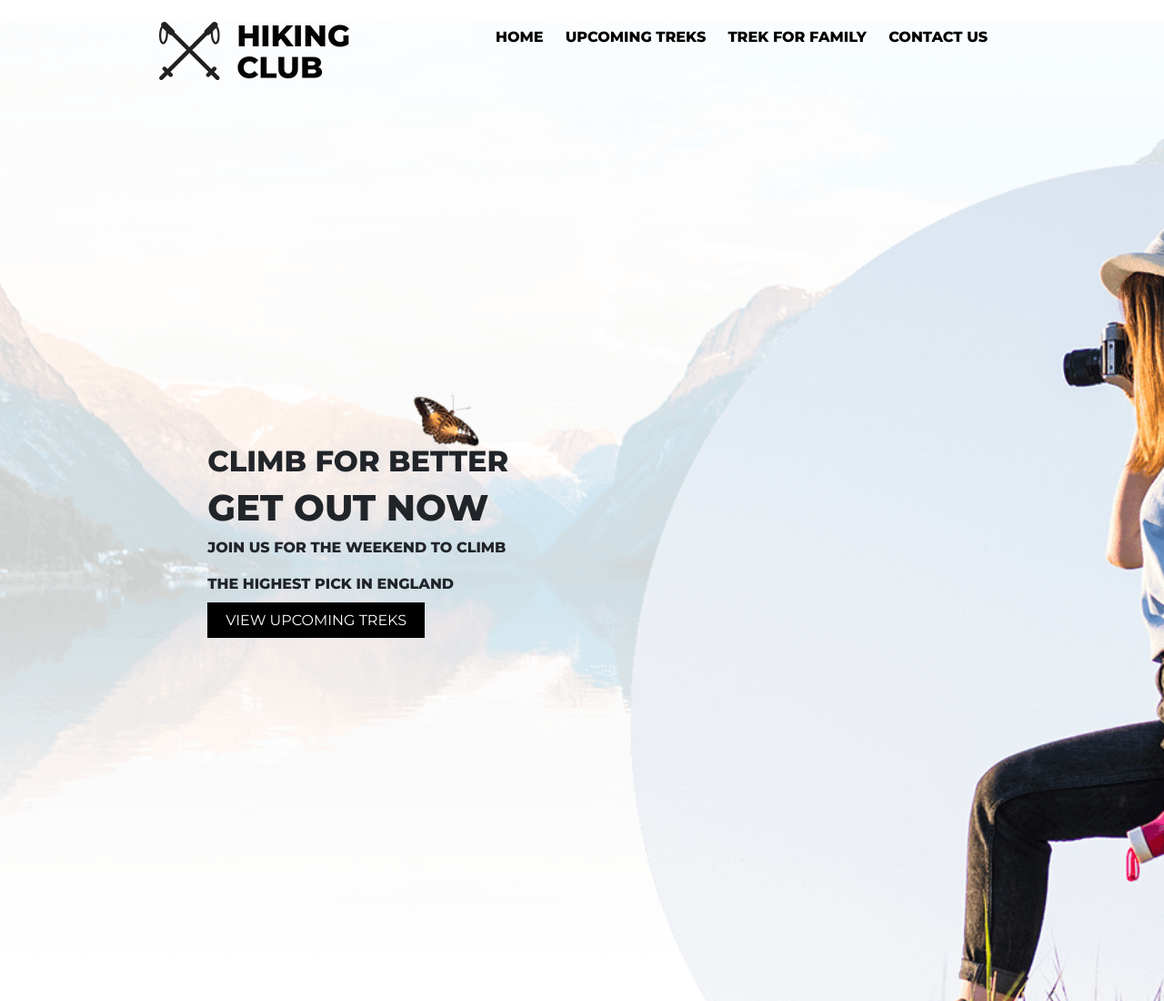
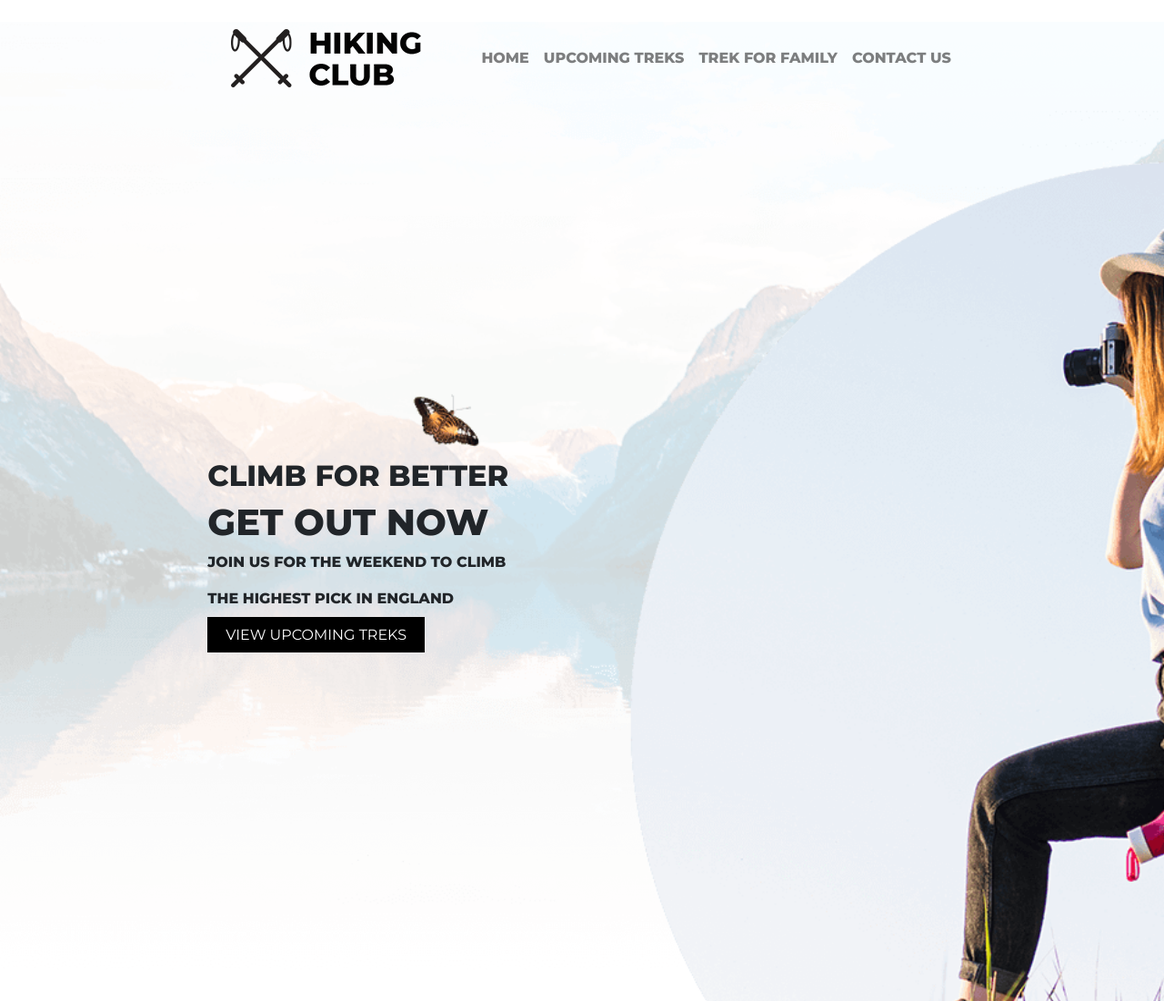
Before and after one commit to alvariux/archivos-frontend, a plain HTML site: page hiking/index.html in a window 1280 px wide. Shown: the top 1100 px of the page at 91% size. Drawn offline with nearby package versions, Linux system fonts and the light colour scheme.

Commit message:
modificacion de menu

```diff
--- a/hiking/css/style.css
+++ b/hiking/css/style.css
@@ -90,6 +90,16 @@ h1 {
   background: #f3f3f3;
 }
 
+.nav-link {
+  color: black;
+  text-transform: uppercase;
+  font-weight: 800;
+}
+
+.nav-link:hover {
+  color: black;
+}
+
 /* Small devices (landscape phones, 576px and up) */
 @media (min-width: 576px) {
 }
@@ -98,6 +108,9 @@ h1 {
 }
 /* Large devices (desktops, 992px and up) */
 @media (min-width: 992px) {
+  .bg-light {
+    background: none !important;
+  }
 }
 /* Extra large devices (large desktops, 1200px and up) */
 @media (min-width: 1200px) {
--- a/hiking/index.html
+++ b/hiking/index.html
@@ -22,17 +22,33 @@
   <body>
     <div class="container-fluid fondo-principal">
       <div class="row mt-4 justify-content-center">
-        <div class="col-12 col-md-3">
-          <img src="img/logo.png" alt="" />
-        </div>
-        <div class="col-12 col-md-6">
-          <ul class="menu">
-            <li><a href="#">Home</a></li>
-            <li><a href="#">Upcoming treks</a></li>
-            <li><a href="#">Trek for family</a></li>
-            <li><a href="#">Contact us</a></li>
-          </ul>
-        </div>
+        <nav class="navbar navbar-expand-lg navbar-light bg-light">
+          <div class="col-12 col-md-4">
+            <img src="img/logo.png" alt="" />
+          </div>
+          <button
+            class="navbar-toggler"
+            type="button"
+            data-toggle="collapse"
+            data-target="#navbarNavAltMarkup"
+            aria-controls="navbarNavAltMarkup"
+            aria-expanded="false"
+            aria-label="Toggle navigation"
+          >
+            <span class="navbar-toggler-icon"></span>
+          </button>
+          <div
+            class="col-12 col-md-9 collapse navbar-collapse"
+            id="navbarNavAltMarkup"
+          >
+            <div class="navbar-nav">
+              <a class="nav-item nav-link" href="#">Home</a>
+              <a class="nav-item nav-link" href="#">Upcoming treks</a>
+              <a class="nav-item nav-link" href="#">Trek for family</a>
+              <a class="nav-item nav-link" href="#">Contact us</a>
+            </div>
+          </div>
+        </nav>
       </div>
       <div class="row">
         <div class="col-12 col-md-2"></div>
@@ -145,6 +161,11 @@
       </div>
     </div>
 
+    <script
+      src="https://code.jquery.com/jquery-3.5.1.min.js"
+      integrity="sha256-9/aliU8dGd2tb6OSsuzixeV4y/faTqgFtohetphbbj0="
+      crossorigin="anonymous"
+    ></script>
     <script src="https://stackpath.bootstrapcdn.com/bootstrap/4.4.1/js/bootstrap.min.js"></script>
   </body>
 </html>
```
